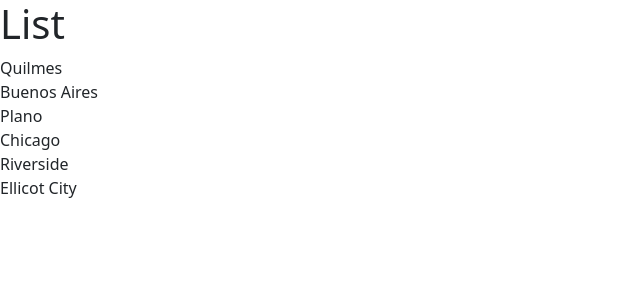
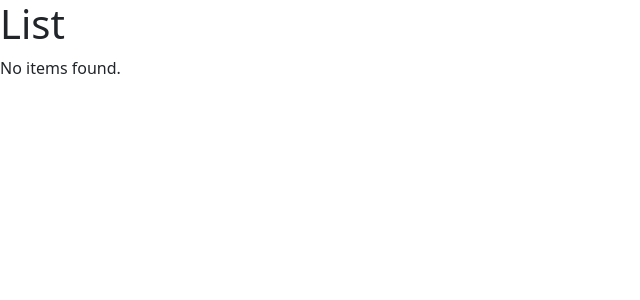
Before and after one commit to GusCavallin/react-sample-app, a React (Vite) app: page / in a window 1280 px wide. Shown: the top 300 px of the page, without its empty margins (0-640 px from the left). Built offline with nearby package versions, Linux system fonts and the light colour scheme.

Commit message:
Using a ternary operator

```diff
--- a/src/components/ListGroup.tsx
+++ b/src/components/ListGroup.tsx
@@ -1,6 +1,6 @@
 function ListGroup() {
   // Sample List group borrowed from: https://getbootstrap.com/docs/6.0/components/list-group/  :)
-  const items = [
+  let items = [
     "Quilmes",
     "Buenos Aires",
     "Plano",
@@ -8,10 +8,12 @@ function ListGroup() {
     "Riverside",
     "Ellicot City",
   ];
+  items = [];
 
   return (
     <>
       <h1>List</h1>
+      {items.length === 0 ? <p>No items found.</p> : null}
       <ul className="list-group">
         {items.map((item) => (
           <li key={item}>{item}</li> // Oops... we "forgot" className="list-group-item"
```
